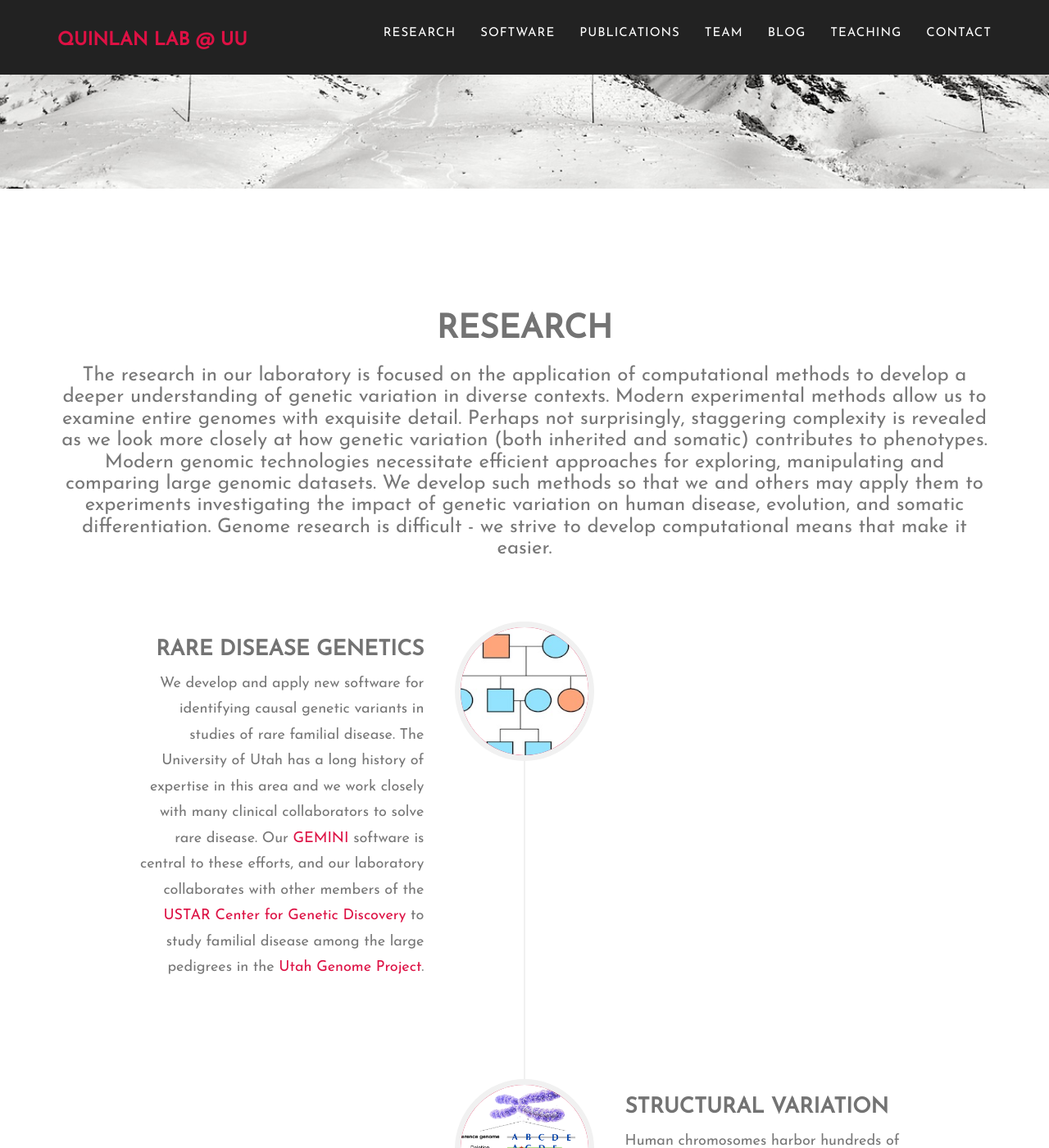
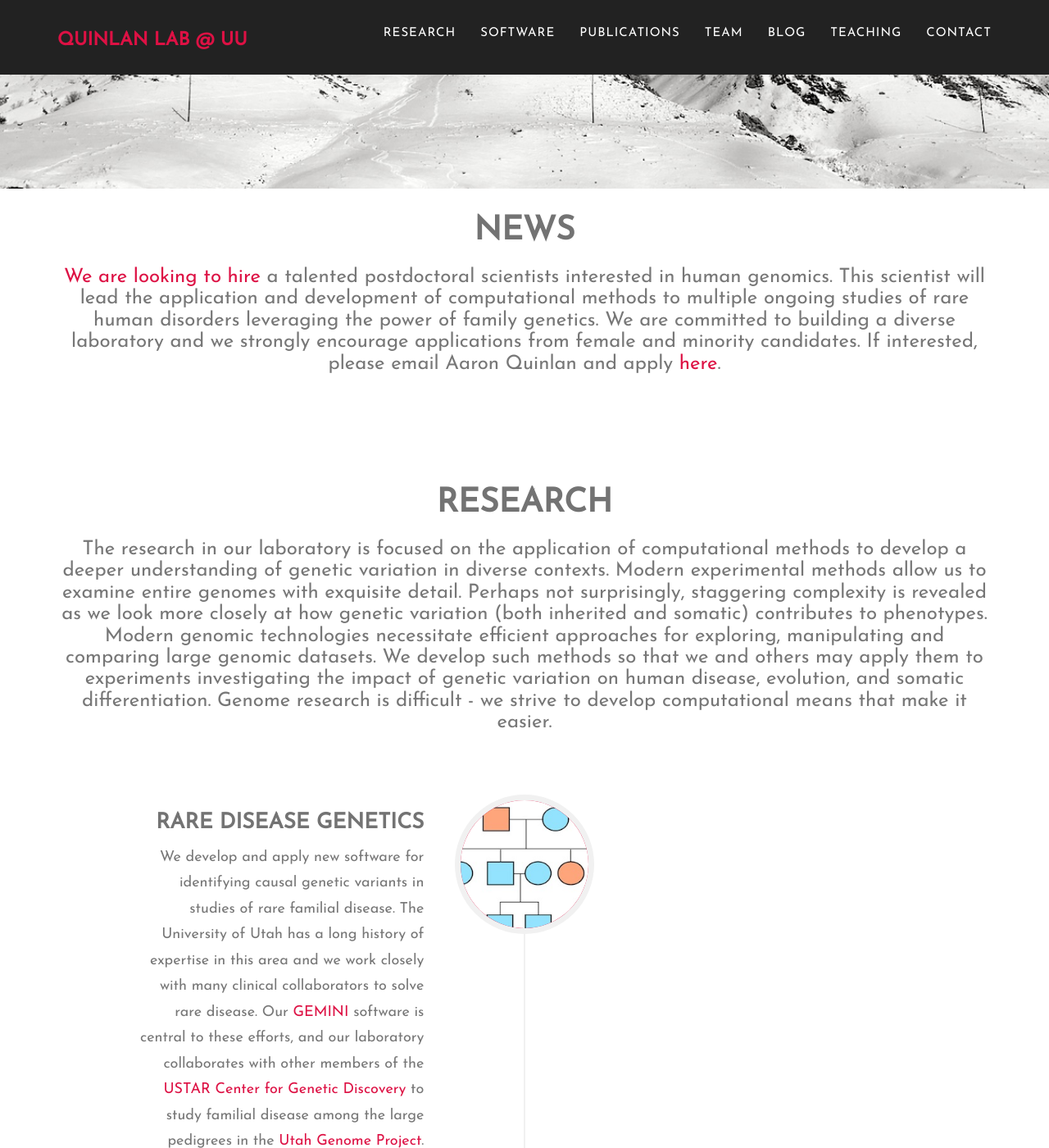
Before and after one commit to arq5x/arq5x.github.io, a Jekyll site: the page built from index.html, in a window 1280 px wide and 1400 px high, scrolled down 375 px. Shown: the whole window at 82% size. Built offline with Jekyll 4.4.1, drawn with Linux system fonts in a browser that asks for light colours; some web fonts are replaced.

Commit message:
add postdoc job posting

```diff
--- a/_includes/css/agency.css
+++ b/_includes/css/agency.css
@@ -340,7 +340,7 @@ section h3.section-subheading {
 
 @media(min-width:768px) {
     section {
-        padding: 150px 0;
+        padding: 30px 0;
     }
 }
 
--- /dev/null
+++ b/_includes/news.html
@@ -0,0 +1,18 @@
+<!-- About Section -->
+    <section id="research">
+        <div class="container">
+            <div class="row">
+                <div class="col-lg-12 text-center">
+                    <h2 class="section-heading">News</h2>
+                    <h3 class="section-subheading text-muted">
+                        <a href="https://utah.peopleadmin.com/postings/52651">We are looking to hire</a> a talented postdoctoral scientists interested in human genomics.
+                        This scientist will lead the application and development of computational methods to
+                        multiple ongoing studies of rare human disorders leveraging the power of family genetics.
+                        We are committed to building a diverse laboratory and we strongly encourage applications
+                        from female and minority candidates. If interested, please email Aaron Quinlan and apply
+                        <a href="https://utah.peopleadmin.com/postings/52651">here</a>.
+                    </h3>
+                </div>
+            </div>
+        </div>
+    </section>
--- a/_layouts/default.html
+++ b/_layouts/default.html
@@ -7,6 +7,7 @@
     <body id="page-top" class="index">
 
     {% include header.html %}
+    {% include news.html %}
     {% include research.html %}
     {% include software.html %}
     {% include publications.html %}
```
